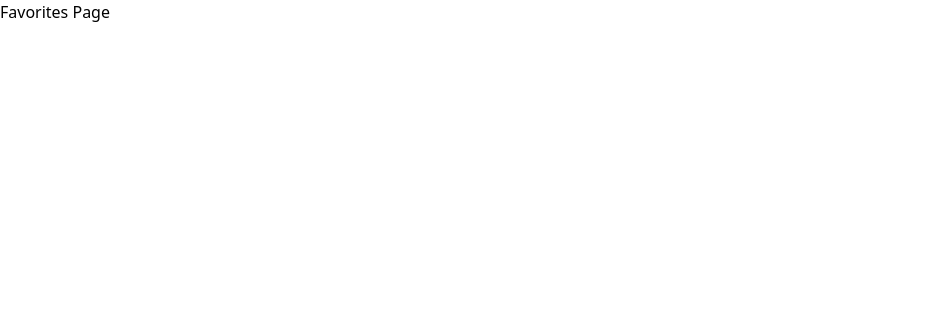
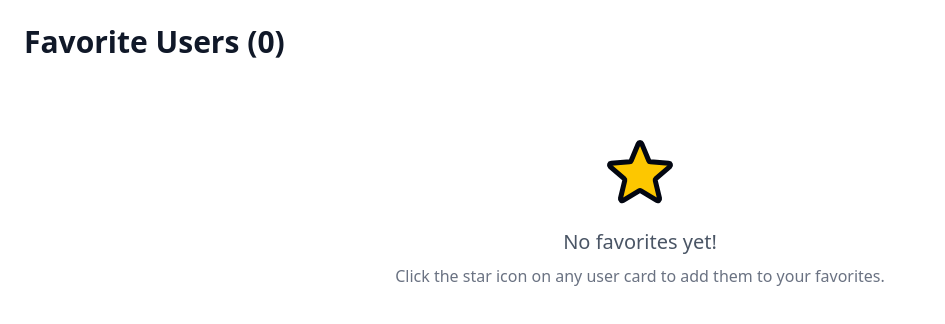
Before and after one commit to MohamedKhalifa11/github-finder, a React (Vite) app: page /favorites in a window 1280 px wide. Shown: the top 324 px of the page, without its empty margins (0-945 px from the left). Built offline with nearby package versions, Linux system fonts and the light colour scheme.

Commit message:
Update Favorites page with Redux integration and GithubCard component

```diff
--- a/src/components/GithubCard.tsx
+++ b/src/components/GithubCard.tsx
@@ -1,13 +1,33 @@
 import GitHubIcon from "../icons/GitHubIcon";
 import StarIcon from "../icons/StarIcon";
 import type { GitHubUser } from "../types";
+import { useAppDispatch, useAppSelector } from "../hooks/redux";
+import { toggleFavorite } from "../store/favoritesSlice";
 
 const GithubCard = ({ user }: { user: GitHubUser }) => {
+  const dispatch = useAppDispatch();
+  const favorites = useAppSelector((state) => state.favorites.favorites);
+
+  const isFavorite = favorites.some((fav) => fav.id === user.id);
+
+  const handleToggleFavorite = () => {
+    dispatch(toggleFavorite(user));
+  };
+
   return (
     <div className="mx-auto w-full max-w-2xs rounded-xl bg-white p-6 shadow-lg">
       <div className="flex justify-between">
-        <button>
-          <StarIcon className="size-6 fill-white stroke-gray-600 transition-colors hover:fill-yellow-300 hover:stroke-yellow-300" />
+        <button
+          onClick={handleToggleFavorite}
+          className="transition-transform hover:scale-110"
+        >
+          <StarIcon
+            className={`size-6 transition-colors ${
+              isFavorite
+                ? "fill-yellow-400 stroke-yellow-400"
+                : "fill-white stroke-gray-600 hover:fill-yellow-300 hover:stroke-yellow-300"
+            }`}
+          />
         </button>
         <a href={user.html_url} target="_blank">
           <GitHubIcon className="size-6 fill-gray-600 transition-colors hover:fill-gray-800" />
--- /dev/null
+++ b/src/hooks/redux.ts
@@ -0,0 +1,12 @@
+import {
+  useDispatch,
+  useSelector,
+  type TypedUseSelectorHook,
+} from "react-redux";
+import type { RootState, AppDispatch } from "../store/store";
+
+// Custom hook to use the typed dispatch function
+export const useAppDispatch = () => useDispatch<AppDispatch>();
+
+// Custom hook to use the typed selector function
+export const useAppSelector: TypedUseSelectorHook<RootState> = useSelector;
--- a/src/pages/Favorites.tsx
+++ b/src/pages/Favorites.tsx
@@ -1,5 +1,34 @@
+import { useAppSelector } from "../hooks/redux";
+import GithubCard from "../components/GithubCard";
+import StarIcon from "../icons/StarIcon";
+
 const Favorites = () => {
-  return <div>Favorites Page</div>;
+  const favorites = useAppSelector((state) => state.favorites.favorites);
+
+  return (
+    <div className="p-6">
+      <h1 className="mb-6 text-3xl font-bold text-gray-900">
+        Favorite Users ({favorites.length})
+      </h1>
+
+      {favorites.length === 0 ? (
+        <div className="flex flex-col items-center justify-center py-12">
+          {/* <div className="mb-4 text-6xl">⭐</div> */}
+          <StarIcon className="mb-4 size-20 fill-yellow-400 stroke-gray-950" />
+          <p className="mb-2 text-xl text-gray-600">No favorites yet!</p>
+          <p className="text-gray-500">
+            Click the star icon on any user card to add them to your favorites.
+          </p>
+        </div>
+      ) : (
+        <div className="grid grid-cols-1 gap-6 md:grid-cols-2 lg:grid-cols-3 xl:grid-cols-4 2xl:grid-cols-5">
+          {favorites.map((user) => (
+            <GithubCard key={user.id} user={user} />
+          ))}
+        </div>
+      )}
+    </div>
+  );
 };
 
 export default Favorites;
```
